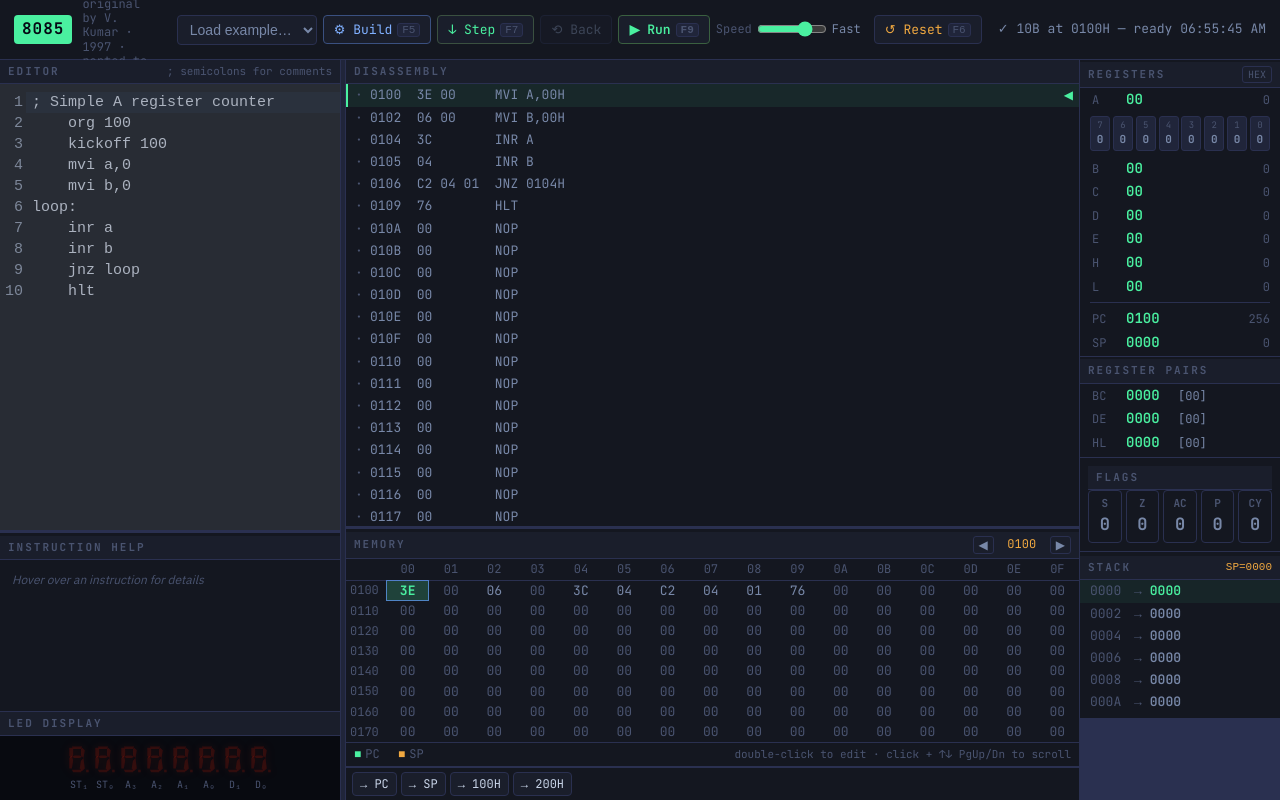
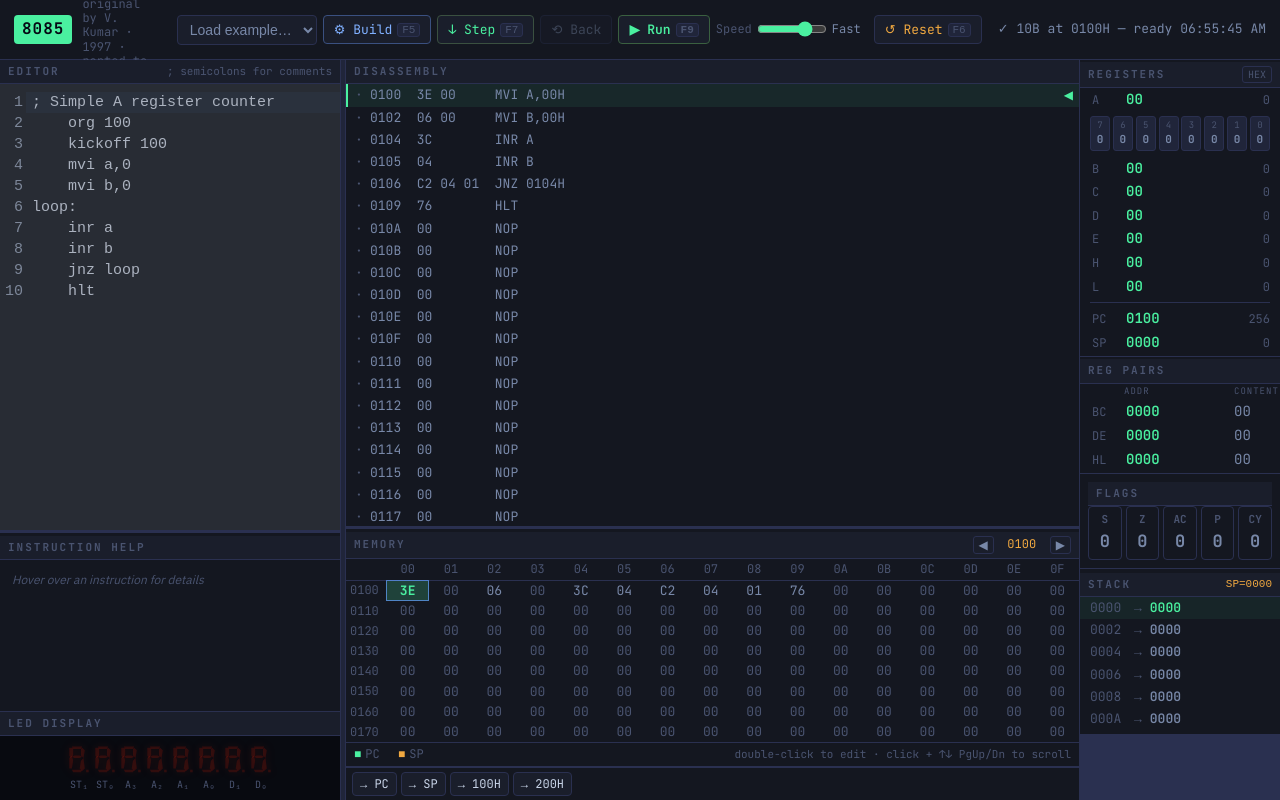
Before and after one commit to selfmodify/sim8085wasm, a React (Vite) app in the folder web/: page / in a window 1280 px wide. Built offline with nearby package versions, Linux system fonts and the light colour scheme; the HTML template or start-up script is replaced by a standard one.

Commit message:
editable pair addr+content, rename to REG PAIRS, CONTENT column, PC warning

```diff
--- a/web/src/App.css
+++ b/web/src/App.css
@@ -246,6 +246,28 @@ body {
 }
 .reg-row.wide {}
 .reg-deref { color: var(--text2); font-size: 12px; margin-left: 6px }
+
+/* Pair panel */
+.pair-col-hdr {
+  display: flex; gap: 6px; padding: 1px 10px 3px;
+  font-family: var(--mono); font-size: 9px; color: var(--text3); letter-spacing: 1px;
+}
+.pair-col-hdr > span:first-child { width: 28px }
+.pair-col-hdr > span:nth-child(2) { flex: 1 }
+.pair-col-hdr > span:nth-child(3) { width: 36px }
+.pair-row {
+  display: flex; align-items: baseline; gap: 6px;
+  padding: 2px 10px; font-family: var(--mono); font-size: 14px;
+  border-left: 2px solid transparent; transition: background .1s;
+}
+.pair-row.changed { border-left-color: var(--accent); background: rgba(74,240,160,.06) }
+.pair-addr {
+  flex: 1; color: var(--accent); font-weight: 600; cursor: pointer;
+}
+.pair-addr:hover { color: var(--accent2); text-decoration: underline }
+.pair-content { width: 36px; color: var(--text2); cursor: pointer }
+.pair-content:hover { color: var(--text); text-decoration: underline }
+.pair-edit-input { width: 58px }
 
 /* Register display base toggle */
 .reg-base-btn {
--- a/web/src/App.jsx
+++ b/web/src/App.jsx
@@ -408,7 +408,12 @@ function RegPanel({ regs, prev, onJump, regBase, onRegBase, onEdit }) {
     return (
       <div className={`reg-row${is16 ? ' wide clickable' : ' clickable'}${changed ? ' changed' : ''}`}
            title={is16 ? `Jump memory to ${hex4(val)}H  (click to edit)` : 'Click to edit'}
-           onClick={() => { if (is16) onJump(val & 0xFFF0); setBuf(is16 ? fmtWord(val, regBase) : fmtByte(val, regBase)); setEditing(true) }}>
+           onClick={() => {
+             if (regKey === 'pc' && !window.confirm('Changing PC moves the instruction pointer — the next step will execute from the new address. Continue?')) return
+             if (is16) onJump(val & 0xFFF0)
+             setBuf(is16 ? fmtWord(val, regBase) : fmtByte(val, regBase))
+             setEditing(true)
+           }}>
         <span className="reg-name">{name}</span>
         <span className="reg-hex">{is16 ? fmtWord(val, regBase) : fmtByte(val, regBase)}</span>
         {regBase === 'hex' && !is16 && <span className="reg-dec">{val}</span>}
@@ -451,26 +456,83 @@ function RegPanel({ regs, prev, onJump, regBase, onRegBase, onEdit }) {
 }
 
 // ── Register pairs panel ─────────────────────────────────────────────────
-function PairPanel({ regs, prev, onJump }) {
+const PAIR_DEFS = [
+  { name: 'BC', hi: 'b', lo: 'c' },
+  { name: 'DE', hi: 'd', lo: 'e' },
+  { name: 'HL', hi: 'h', lo: 'l' },
+]
+
+function PairPanel({ regs, prev, onJump, onEdit }) {
+  const [editing, setEditing] = useState(null)  // { key, field: 'addr'|'content' }
+  const [buf, setBuf] = useState('')
   const p = prev || {}
-  const pairs = useMemo(() => [
-    { name: 'BC', val: (regs.b<<8)|regs.c, prevVal: p.b !== undefined ? (p.b<<8)|p.c : undefined },
-    { name: 'DE', val: (regs.d<<8)|regs.e, prevVal: p.d !== undefined ? (p.d<<8)|p.e : undefined },
-    { name: 'HL', val: (regs.h<<8)|regs.l, prevVal: p.h !== undefined ? (p.h<<8)|p.l : undefined },
-  ].map(pair => ({ ...pair, mem: sim.simGetMemory(pair.val, 1)[0] ?? 0 })),
-    [regs.b, regs.c, regs.d, regs.e, regs.h, regs.l]) // eslint-disable-line react-hooks/exhaustive-deps
+
+  function startEdit(key, field, initial) {
+    setEditing({ key, field })
+    setBuf(initial)
+  }
+
+  function commitEdit() {
+    if (!editing) return
+    const { key, field } = editing
+    const def = PAIR_DEFS.find(d => d.name === key)
+    if (!def) { setEditing(null); return }
+    const addr = (regs[def.hi] << 8) | regs[def.lo]
+    const n = parseInt(buf, 16)
+    if (!isNaN(n)) {
+      if (field === 'addr') {
+        sim.simSetRegisters({ [def.hi]: (n >> 8) & 0xFF, [def.lo]: n & 0xFF })
+      } else {
+        sim.simWriteByte(addr, n & 0xFF)
+      }
+      onEdit()
+    }
+    setEditing(null)
+  }
+
   return (
     <div className="panel reg-panel">
-      <div className="panel-hd">REGISTER PAIRS</div>
-      {pairs.map(({ name, val, prevVal, mem }) => (
-        <div key={name} className={`reg-row wide clickable${prevVal !== undefined && val !== prevVal ? ' changed' : ''}`}
-             onClick={() => onJump(val & 0xFFF0)}
-             title={`Jump memory to ${hex4(val)}H  •  [${hex4(val)}H] = ${hex2(mem)}H (${mem})`}>
-          <span className="reg-name">{name}</span>
-          <span className="reg-hex">{hex4(val)}</span>
-          <span className="reg-deref">[{hex2(mem)}]</span>
-        </div>
-      ))}
+      <div className="panel-hd">REG PAIRS</div>
+      <div className="pair-col-hdr">
+        <span />
+        <span>ADDR</span>
+        <span>CONTENT</span>
+      </div>
+      {PAIR_DEFS.map(({ name, hi, lo }) => {
+        const val     = (regs[hi] << 8) | regs[lo]
+        const prevVal = p[hi] !== undefined ? (p[hi] << 8) | p[lo] : undefined
+        const mem     = sim.simGetMemory(val, 1)[0] ?? 0
+        const changed = prevVal !== undefined && val !== prevVal
+        const editAddr    = editing?.key === name && editing?.field === 'addr'
+        const editContent = editing?.key === name && editing?.field === 'content'
+        return (
+          <div key={name} className={`pair-row${changed ? ' changed' : ''}`}>
+            <span className="reg-name">{name}</span>
+            {editAddr
+              ? <input autoFocus className="reg-edit-input pair-edit-input" value={buf}
+                  onChange={e => setBuf(e.target.value.toUpperCase())}
+                  onBlur={commitEdit}
+                  onKeyDown={e => { if (e.key==='Enter') commitEdit(); if (e.key==='Escape') setEditing(null) }} />
+              : <span className="pair-addr"
+                  onClick={() => { onJump(val & 0xFFF0); startEdit(name, 'addr', hex4(val)) }}
+                  title={`${hex4(val)}H — click to edit pair address, jump memory`}>
+                  {hex4(val)}
+                </span>
+            }
+            {editContent
+              ? <input autoFocus className="reg-edit-input pair-edit-input" value={buf}
+                  onChange={e => setBuf(e.target.value.toUpperCase())}
+                  onBlur={commitEdit}
+                  onKeyDown={e => { if (e.key==='Enter') commitEdit(); if (e.key==='Escape') setEditing(null) }} />
+              : <span className="pair-content"
+                  onClick={() => startEdit(name, 'content', hex2(mem))}
+                  title={`mem[${hex4(val)}H] = ${hex2(mem)}H — click to edit`}>
+                  {hex2(mem)}
+                </span>
+            }
+          </div>
+        )
+      })}
     </div>
   )
 }
@@ -1071,7 +1133,7 @@ export default function App() {
         <div className="col col-right">
           <RegPanel   regs={regs} prev={prevRegs} onJump={setMemStart}
             regBase={regBase} onRegBase={setRegBase} onEdit={refresh} />
-          <PairPanel  regs={regs} prev={prevRegs} onJump={setMemStart} />
+          <PairPanel  regs={regs} prev={prevRegs} onJump={setMemStart} onEdit={refresh} />
           <FlagPanel  regs={regs} />
           <StackPanel regs={regs} />
         </div>
```
